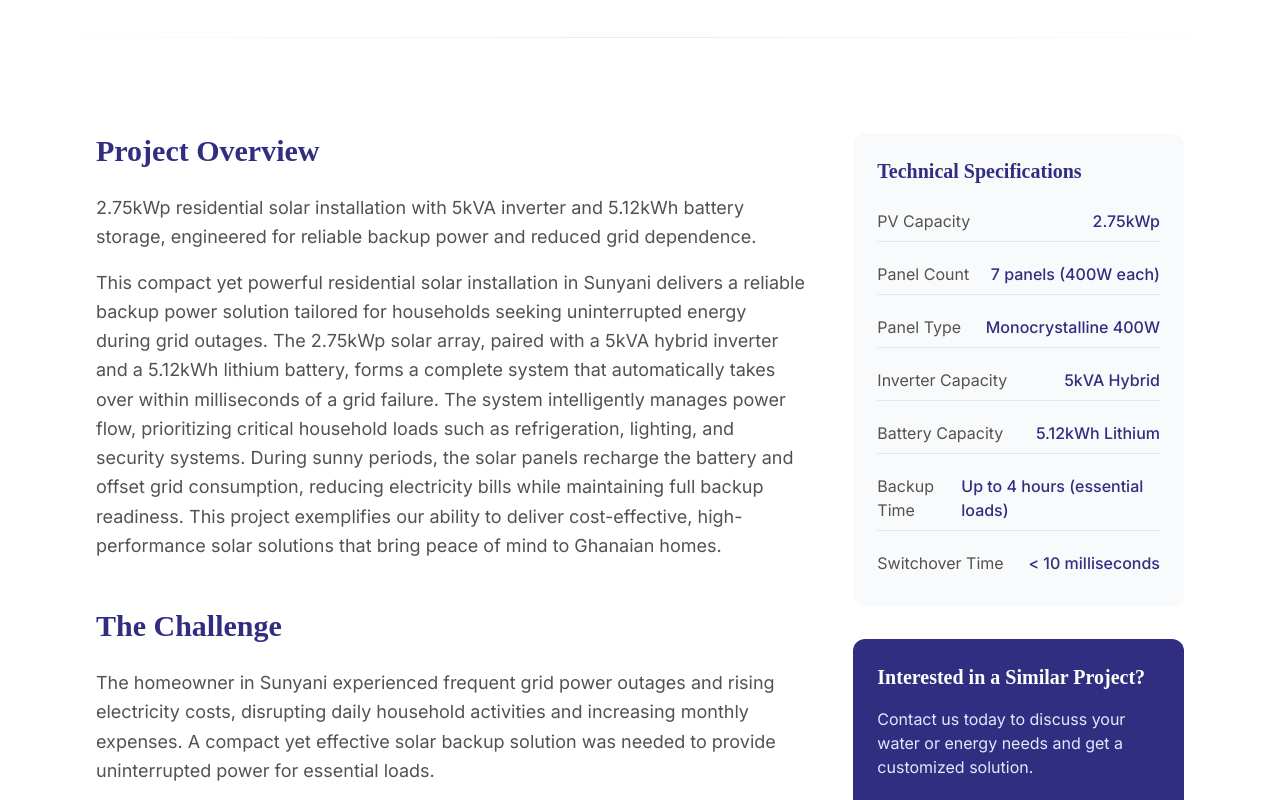
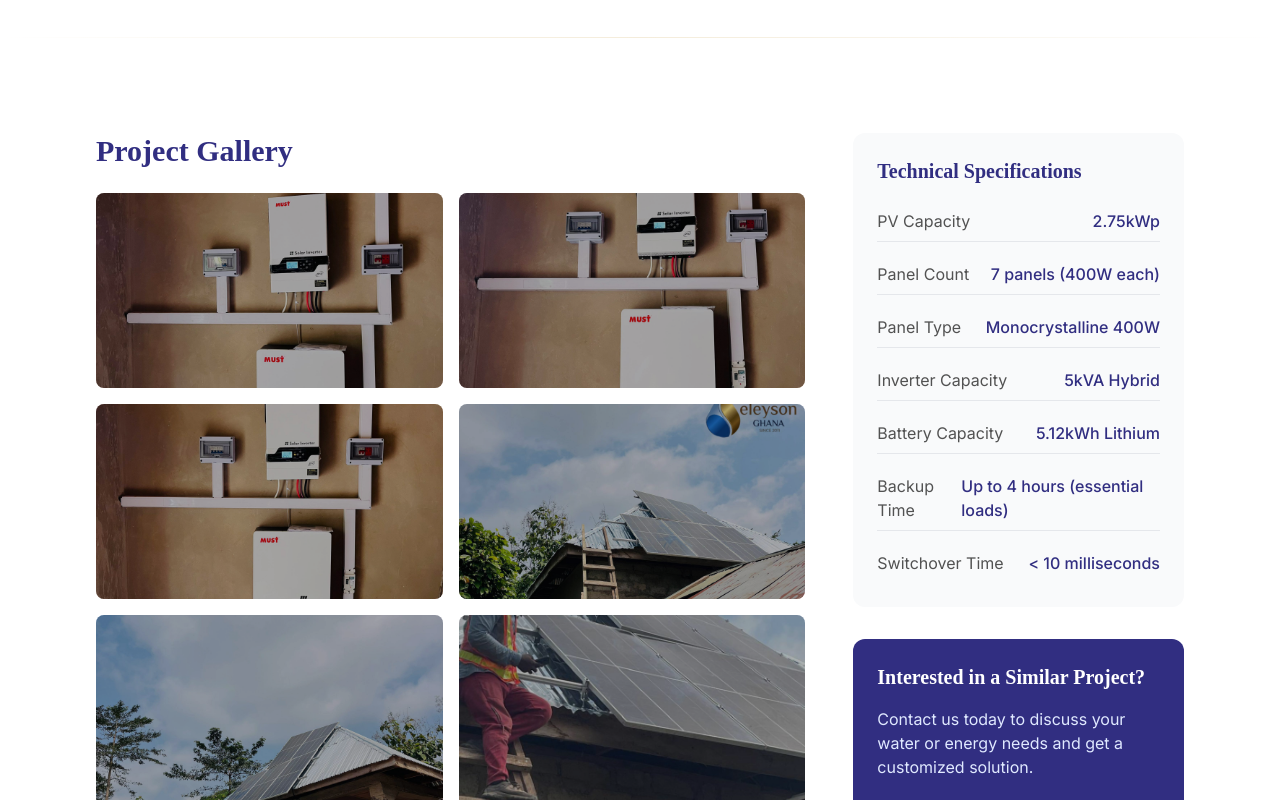
Before and after one commit to dromorongit/EleysonGh, a Next.js app: page /projects/solar-residential-installation-at-sunyani in a window 1280 px wide. Shown: the part 920-1720 px from the top of the page. Built offline with nearby package versions, Linux system fonts and the light colour scheme.

Commit message:
Update page.tsx

```diff
--- a/src/app/projects/[slug]/page.tsx
+++ b/src/app/projects/[slug]/page.tsx
@@ -67,7 +67,7 @@ export default async function ProjectDetailPage({ params }: { params: Promise<{
           <div className="grid grid-cols-1 lg:grid-cols-3 gap-12">
             {/* Main Content */}
             <div className="lg:col-span-2 space-y-12">
-              {/* Overview */}
+              {project.category !== 'Solar' && (
                 <div>
                   <h2 className="text-3xl font-serif font-bold text-primary-900 mb-6">
                     Project Overview
@@ -81,9 +81,9 @@ export default async function ProjectDetailPage({ params }: { params: Promise<{
                     </p>
                   )}
                 </div>
+              )}
 
-              {/* Challenge */}
-              {project.challenge && (
+              {project.challenge && project.category !== 'Solar' && (
                 <div>
                   <h2 className="text-3xl font-serif font-bold text-primary-900 mb-6">
                     The Challenge
@@ -94,8 +94,7 @@ export default async function ProjectDetailPage({ params }: { params: Promise<{
                 </div>
               )}
 
-              {/* Solution */}
-              {project.solution && (
+              {project.solution && project.category !== 'Solar' && (
                 <div>
                   <h2 className="text-3xl font-serif font-bold text-primary-900 mb-6">
                     Our Solution
@@ -106,8 +105,7 @@ export default async function ProjectDetailPage({ params }: { params: Promise<{
                 </div>
               )}
 
-              {/* Impact */}
-              {project.impact && (
+              {project.impact && project.category !== 'Solar' && (
                 <div>
                   <h2 className="text-3xl font-serif font-bold text-primary-900 mb-6">
                     The Impact
```
Lines whose indentation alone changed are shown as unchanged.
